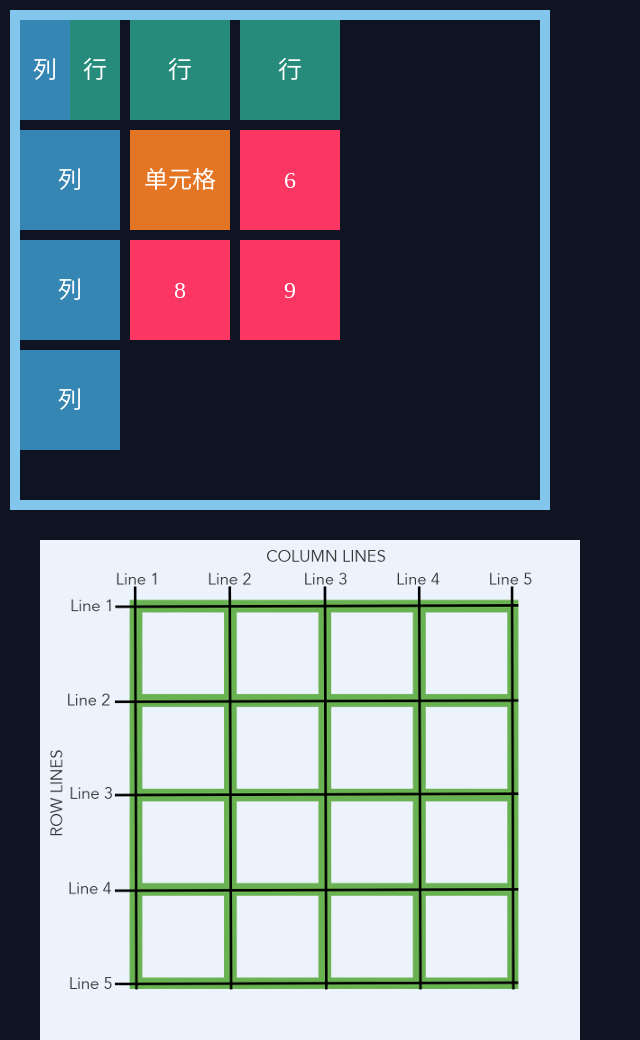
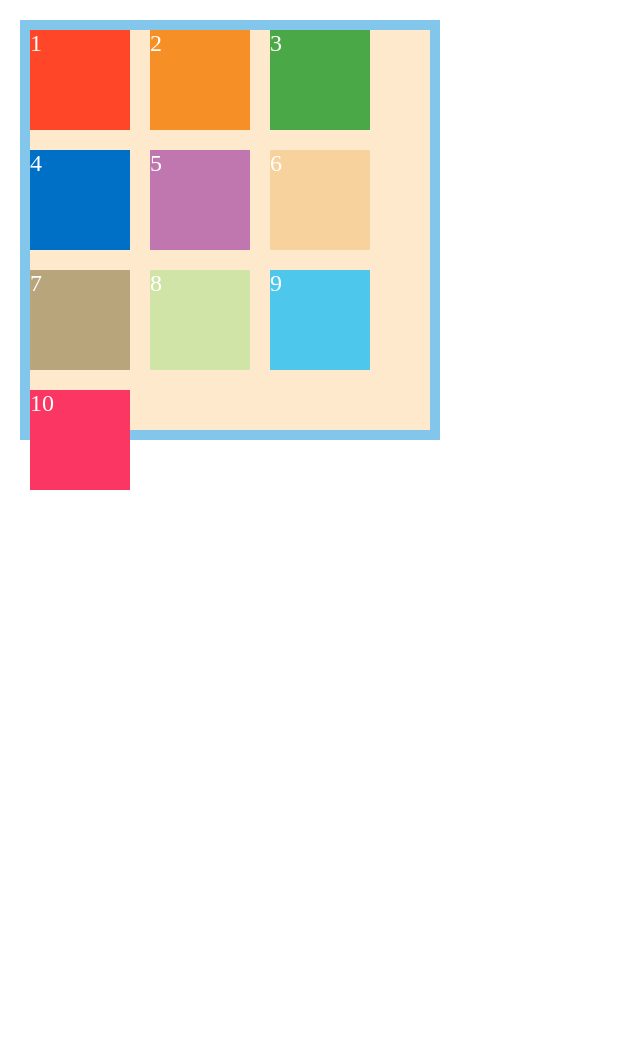
Before and after one commit to Redjuice/css, a website: page src/grid/index.html in a window 1280 px wide. Shown: the whole page, without its empty margins (0-640 px from the left). After the commit the page ends 840 px from the top, so only its background shows below. Drawn offline with Linux system fonts and the light colour scheme.

Commit message:
更新grid

```diff
--- a/src/grid/index.html
+++ b/src/grid/index.html
@@ -8,19 +8,16 @@
 </head>
 <body>
   <div class="main">
-    <div class="item item-1">
-      <span class="a">列</span>
-      <span class="b">行</span>
-    </div>
-    <div class="item item-2">行</div>
-    <div class="item item-3">行</div>
-    <div class="item item-4">列</div>
-    <div class="item item-5">单元格</div>
+    <div class="item item-1">1</div>
+    <div class="item item-2">2</div>
+    <div class="item item-3">3</div>
+    <div class="item item-4">4</div>
+    <div class="item item-5">5</div>
     <div class="item item-6">6</div>
-    <div class="item item-7">列</div>
+    <div class="item item-7">7</div>
     <div class="item item-8">8</div>
     <div class="item item-9">9</div>
-    <div class="item item-10">列</div>
+    <div class="item item-10">10</div>
   </div>
 
   <div class="container"></div>
--- a/src/grid/style.css
+++ b/src/grid/style.css
@@ -4,56 +4,60 @@
 }
 
 body {
-  padding: 10px;
+  padding: 20px;
   height: 100vh;
-  background: #0F1423;
 }
 
 .main {
   display: grid;
   grid-template-columns: 100px 100px 100px;
   grid-template-rows: 100px 100px 100px 100px;
-  grid-gap: 10px;
-  width: 520px;
-  height: 480px;
+  gap: 20px;
+
+  width: 400px;
+  height: 400px;
   font-size: 24px;
-  border: 10px solid #82C6EC;
+  border: 10px solid #82c6ec;
   color: #fff;
+  background: #ffe9cd;
 }
 
 .item {
-  place-self: center center;
-  width: 100px;
-  height: 100px;
-  line-height: 100px;
-  text-align: center;
-  background: #FB3663;
+  background: #fb3663;
 }
 
-.a, .item-4,.item-7,.item-10  {
-  background: #3686B3;
-}
-.b, .item-2,.item-3 {
-  background: #268B7B;
-}
 .item-1 {
-  display: flex;
-}
-.a, .b {
-  width: 50%;
-}
-.item-5  {
-  background: #E47524;
+  background: #ff4628;
 }
 
-.container {
-  /* padding-top: 20px; */
-  margin: 30px;
-  width: 540px;
-  height: 500px;
-  background: #EDF3FD;
-  /* border-radius: 30px; */
-  background-image: url("./1.png");
-  background-size: 500px 462px;
-  background-repeat: no-repeat;
+.item-2 {
+  background: #F68F25;
 }
+
+.item-3 {
+  background: #4BA846;
+}
+
+.item-4 {
+  background: #006FC6;
+}
+
+.item-5 {
+  background: #C077AF;
+}
+
+.item-6 {
+  background: #F8D29D;
+}
+
+.item-7 {
+  background: #B8A57C;
+}
+
+.item-8 {
+  background: #D0E4A8;
+}
+
+.item-9 {
+  background: #4DC7EC;
+}
```
